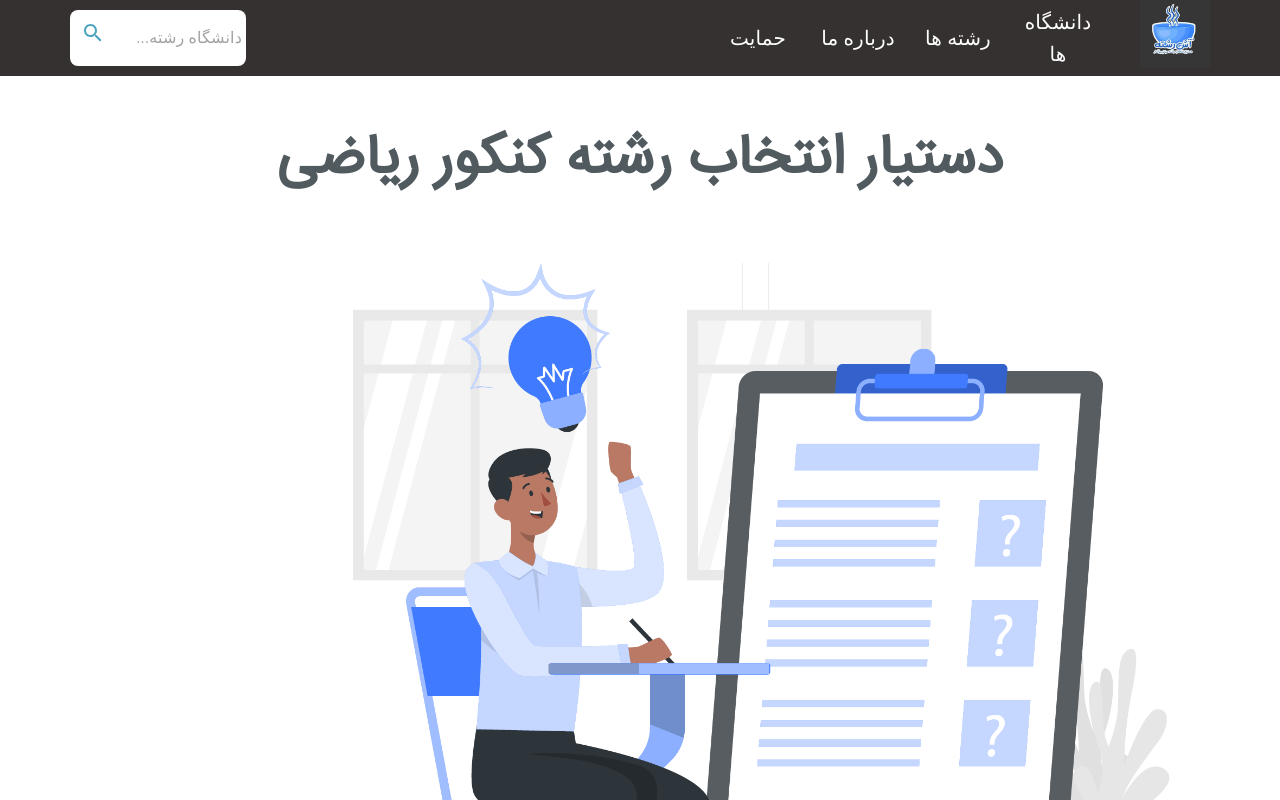
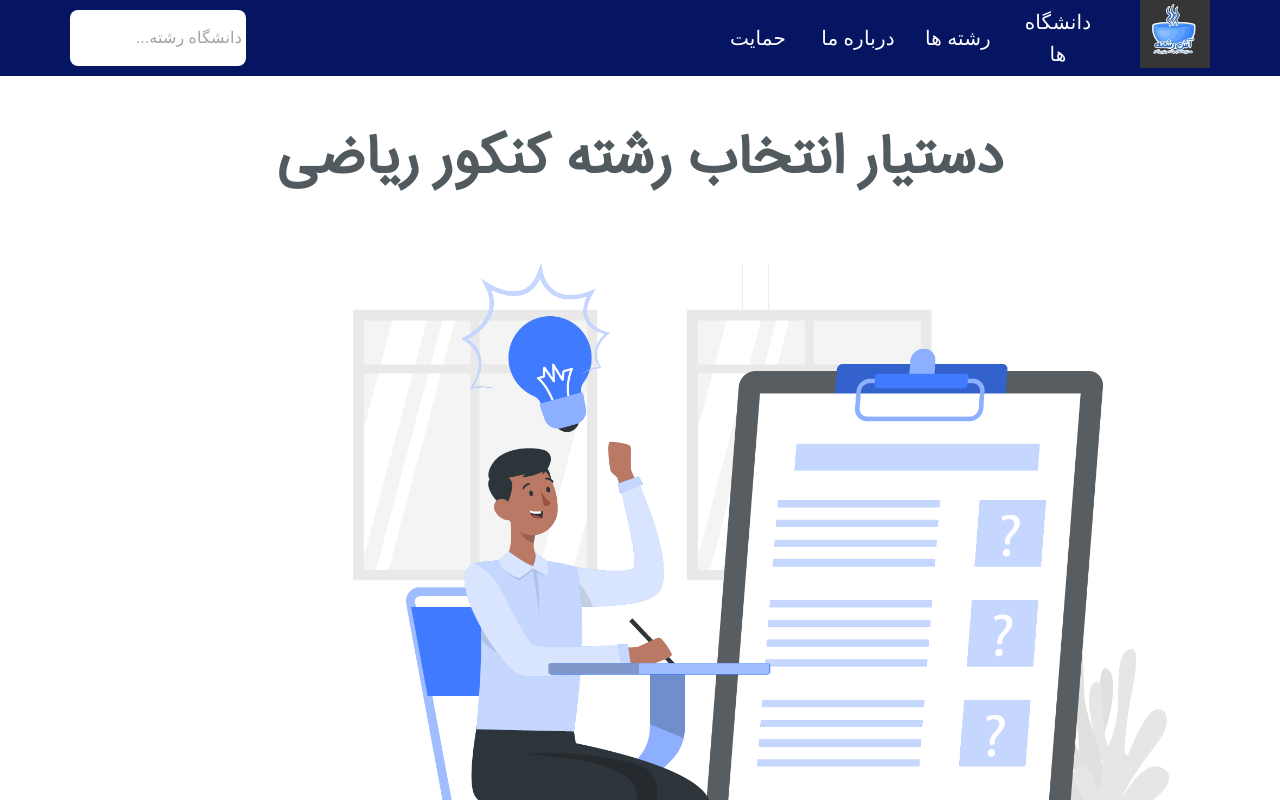
Before and after one commit to intenvy/Ashreshte, a React (Create React App) app in the folder client/react-konkur/: page / in a window 1280 px wide. Shown: the top 800 px of the page. Built offline with nearby package versions, Linux system fonts and the light colour scheme.

Commit message:
Updated colors.

```diff
--- a/client/react-konkur/src/utilities/Colors.js
+++ b/client/react-konkur/src/utilities/Colors.js
@@ -1,6 +1,6 @@
 const Colors = {
-	primary: "#363131",
-	secondary: "#4DA4BF",
+	primary: "#051561",
+	secondary: "#ffffff",
 	sideNavigationBackground: "#464444",
 };
 
```
